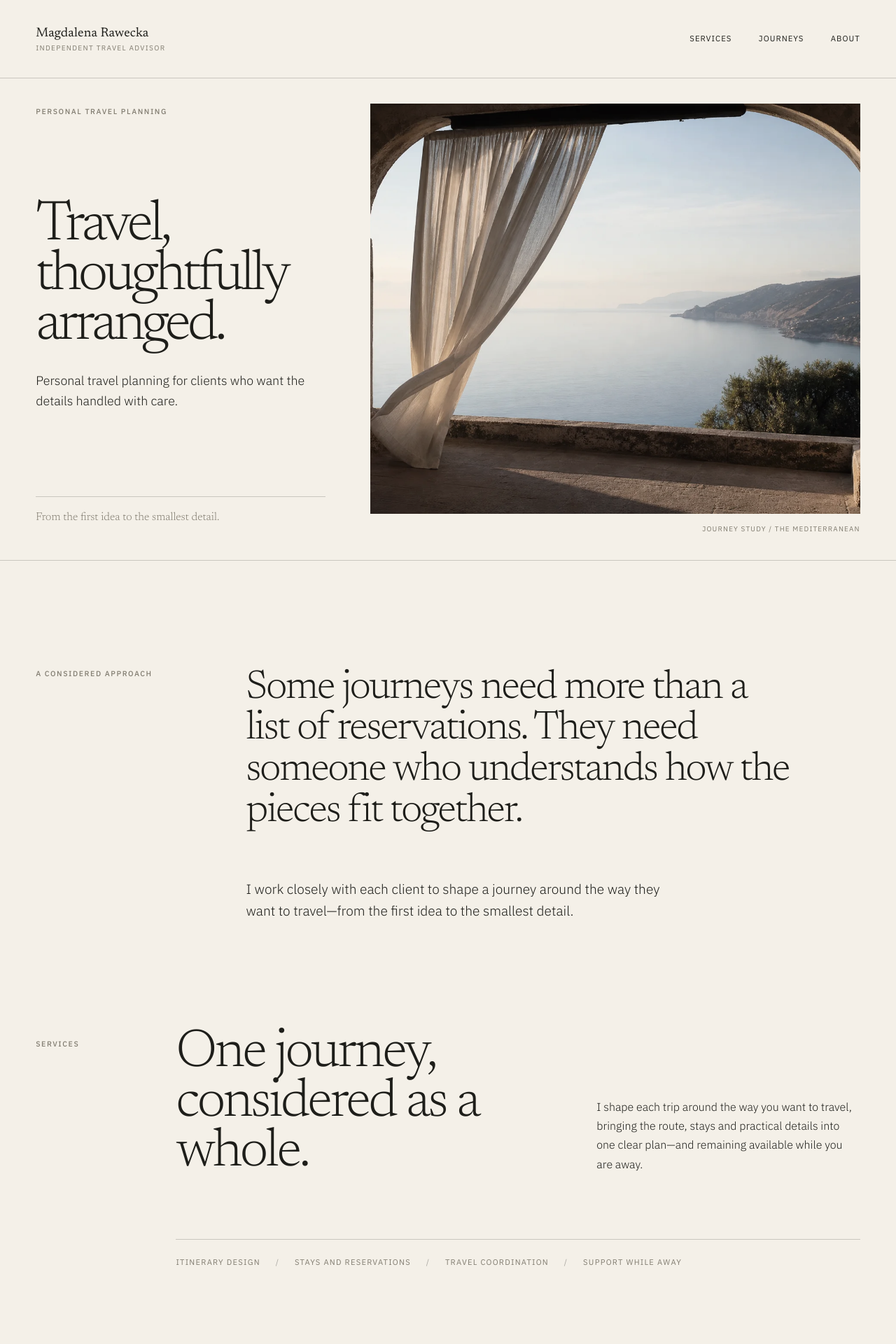
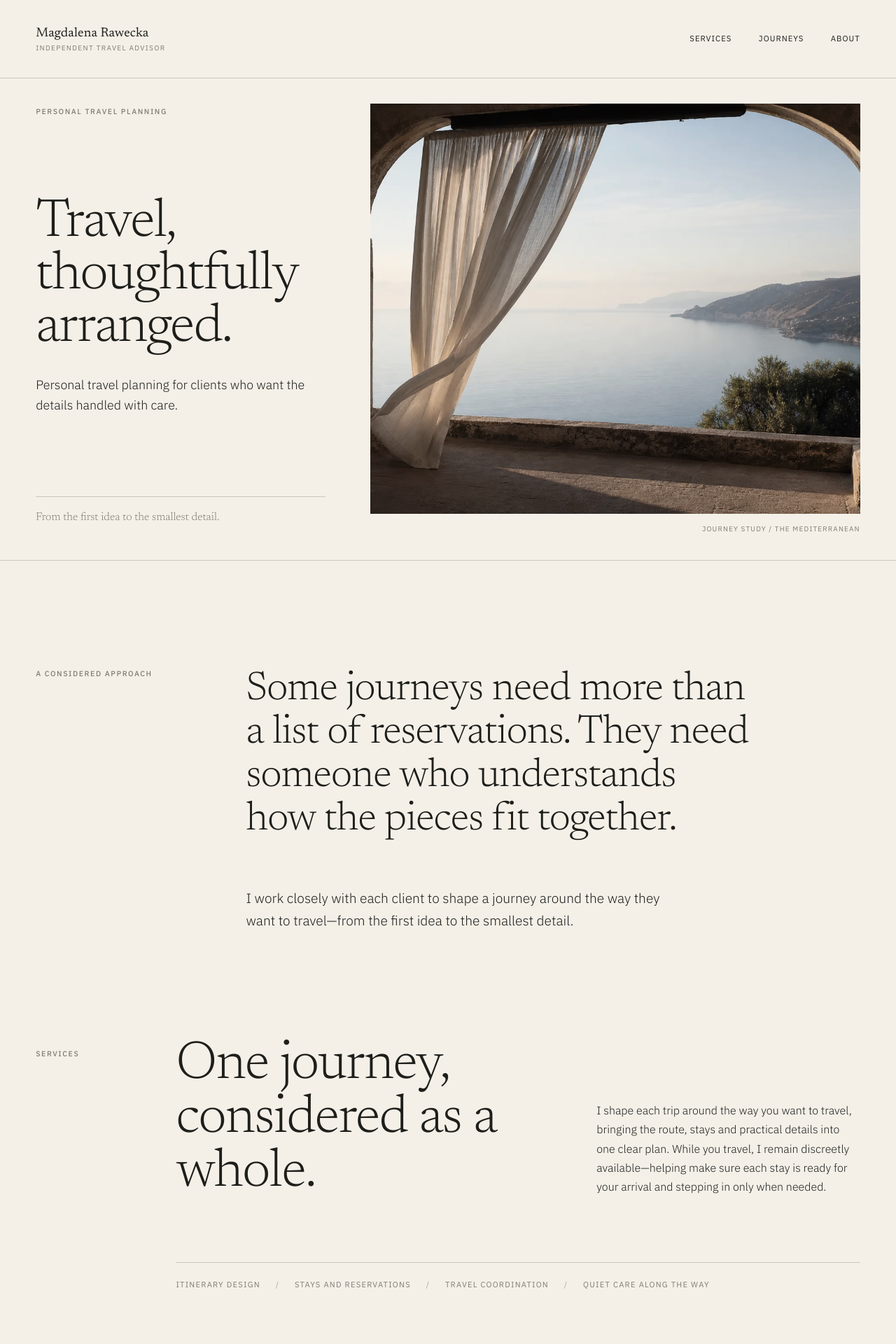
Before and after one commit to Jrawecki/magdalena-rawecka-travel, a React (Vite) app: page / in a window 1280 px wide. Shown: the top 1920 px of the page at 70% size. Built offline with nearby package versions, Linux system fonts and the light colour scheme.

Commit message:
Fix display typography overflow and refine trip support

```diff
--- a/src/App.tsx
+++ b/src/App.tsx
@@ -109,10 +109,10 @@ function App() {
           <p className="section-label">Services</p>
           <h2 id="services-title">One journey,<br />considered as a whole.</h2>
           <p className="services__summary">
-            I shape each trip around the way you want to travel, bringing the route, stays and practical details into one clear plan—and remaining available while you are away.
+            I shape each trip around the way you want to travel, bringing the route, stays and practical details into one clear plan. While you travel, I remain discreetly available—helping make sure each stay is ready for your arrival and stepping in only when needed.
           </p>
           <p className="services__scope" aria-label="Service scope">
-            Itinerary design <span aria-hidden="true">/</span> stays and reservations <span aria-hidden="true">/</span> travel coordination <span aria-hidden="true">/</span> support while away
+            Itinerary design <span aria-hidden="true">/</span> stays and reservations <span aria-hidden="true">/</span> travel coordination <span aria-hidden="true">/</span> quiet care along the way
           </p>
         </section>
 
--- a/src/styles.css
+++ b/src/styles.css
@@ -172,6 +172,7 @@ nav a:focus-visible::after,
 
 .hero__copy {
   display: flex;
+  min-width: 0;
   flex-direction: column;
   justify-content: space-between;
   padding-block: 0.25rem 0.75rem;
@@ -189,12 +190,13 @@ nav a:focus-visible::after,
 }
 
 .hero h1 {
-  max-width: 8ch;
+  max-width: 100%;
   font-family: var(--serif);
-  font-size: clamp(4.4rem, 7vw, 8.2rem);
+  font-size: clamp(4.4rem, 6vw, 6rem);
   font-weight: 300;
-  letter-spacing: -0.055em;
-  line-height: 0.88;
+  letter-spacing: -0.02em;
+  line-height: 0.98;
+  text-wrap: balance;
 }
 
 .hero__support {
@@ -216,6 +218,7 @@ nav a:focus-visible::after,
 .hero__figure {
   display: grid;
   min-height: 0;
+  min-width: 0;
   grid-template-rows: 1fr auto;
   gap: 0.85rem;
 }
@@ -258,8 +261,9 @@ nav a:focus-visible::after,
   font-family: var(--serif);
   font-size: clamp(2.55rem, 4.5vw, 5.25rem);
   font-weight: 300;
-  letter-spacing: -0.035em;
-  line-height: 1.02;
+  letter-spacing: -0.015em;
+  line-height: 1.08;
+  text-wrap: balance;
 }
 
 .introduction__copy p:last-child {
@@ -275,7 +279,8 @@ nav a:focus-visible::after,
 .contact h2 {
   font-family: var(--serif);
   font-weight: 300;
-  letter-spacing: -0.04em;
+  letter-spacing: -0.018em;
+  text-wrap: balance;
 }
 
 .services {
@@ -295,7 +300,7 @@ nav a:focus-visible::after,
 .services h2 {
   grid-column: 3 / 9;
   font-size: clamp(3.6rem, 6vw, 6.9rem);
-  line-height: 0.92;
+  line-height: 1;
 }
 
 .services__summary {
@@ -346,7 +351,7 @@ nav a:focus-visible::after,
   max-width: 12ch;
   margin-top: 1.4rem;
   font-size: clamp(3.1rem, 6vw, 6.8rem);
-  line-height: 0.92;
+  line-height: 1;
 }
 
 .journeys__heading > p {
@@ -392,9 +397,10 @@ nav a:focus-visible::after,
 .journey__copy h3 {
   max-width: 10ch;
   margin: 1.6rem 0 1.2rem;
-  font-size: clamp(2.25rem, 4vw, 4.75rem);
-  letter-spacing: -0.035em;
-  line-height: 0.98;
+  font-size: clamp(2.25rem, 3.7vw, 4.25rem);
+  letter-spacing: -0.015em;
+  line-height: 1.04;
+  text-wrap: balance;
 }
 
 .journey__copy > p:last-child {
@@ -403,11 +409,15 @@ nav a:focus-visible::after,
 }
 
 .journey--one .journey__image {
-  grid-column: 1 / 10;
+  grid-column: 1 / 9;
 }
 
 .journey--one .journey__copy {
-  grid-column: 10 / 13;
+  grid-column: 9 / 13;
+}
+
+.journey--one h3 {
+  max-width: 100%;
 }
 
 .journey--two .journey__image {
@@ -454,8 +464,8 @@ nav a:focus-visible::after,
   font-family: var(--serif);
   font-size: clamp(6rem, 11vw, 10.5rem);
   font-weight: 300;
-  letter-spacing: -0.1em;
-  line-height: 0.85;
+  letter-spacing: -0.04em;
+  line-height: 0.96;
 }
 
 .about__signature p {
@@ -478,7 +488,7 @@ nav a:focus-visible::after,
   max-width: 10ch;
   margin: clamp(2rem, 4vw, 4rem) 0;
   font-size: clamp(3.2rem, 6.5vw, 7.25rem);
-  line-height: 0.92;
+  line-height: 0.99;
 }
 
 .about__copy > p:not(.section-label) {
@@ -517,7 +527,7 @@ nav a:focus-visible::after,
   grid-column: 3 / 10;
   max-width: 10ch;
   font-size: clamp(4.35rem, 6.6vw, 7.5rem);
-  line-height: 0.9;
+  line-height: 0.99;
 }
 
 .process__narrative {
@@ -547,10 +557,6 @@ nav a:focus-visible::after,
     min-height: calc(100svh - 7rem);
     padding-top: 2.25rem;
     padding-bottom: 2.25rem;
-  }
-
-  .hero h1 {
-    font-size: clamp(4.2rem, 6.3vw, 6.8rem);
   }
 
   .hero__support {
@@ -598,7 +604,7 @@ nav a:focus-visible::after,
 
 .contact h2 {
   font-size: clamp(3rem, 6vw, 6.75rem);
-  line-height: 0.94;
+  line-height: 1;
 }
 
 .conversation-link {
@@ -827,7 +833,7 @@ nav a:focus-visible::after,
   }
 
   .hero h1 {
-    font-size: clamp(3.75rem, 19vw, 5.5rem);
+    font-size: clamp(3.5rem, 16.5vw, 4.75rem);
   }
 
   .hero__figure img {
@@ -931,7 +937,7 @@ nav a:focus-visible::after,
 
   .process h2 {
     margin-top: 1.5rem;
-    font-size: clamp(3.75rem, 17vw, 5.75rem);
+    font-size: clamp(3.5rem, 15.5vw, 5rem);
   }
 
   .process__narrative {
```
